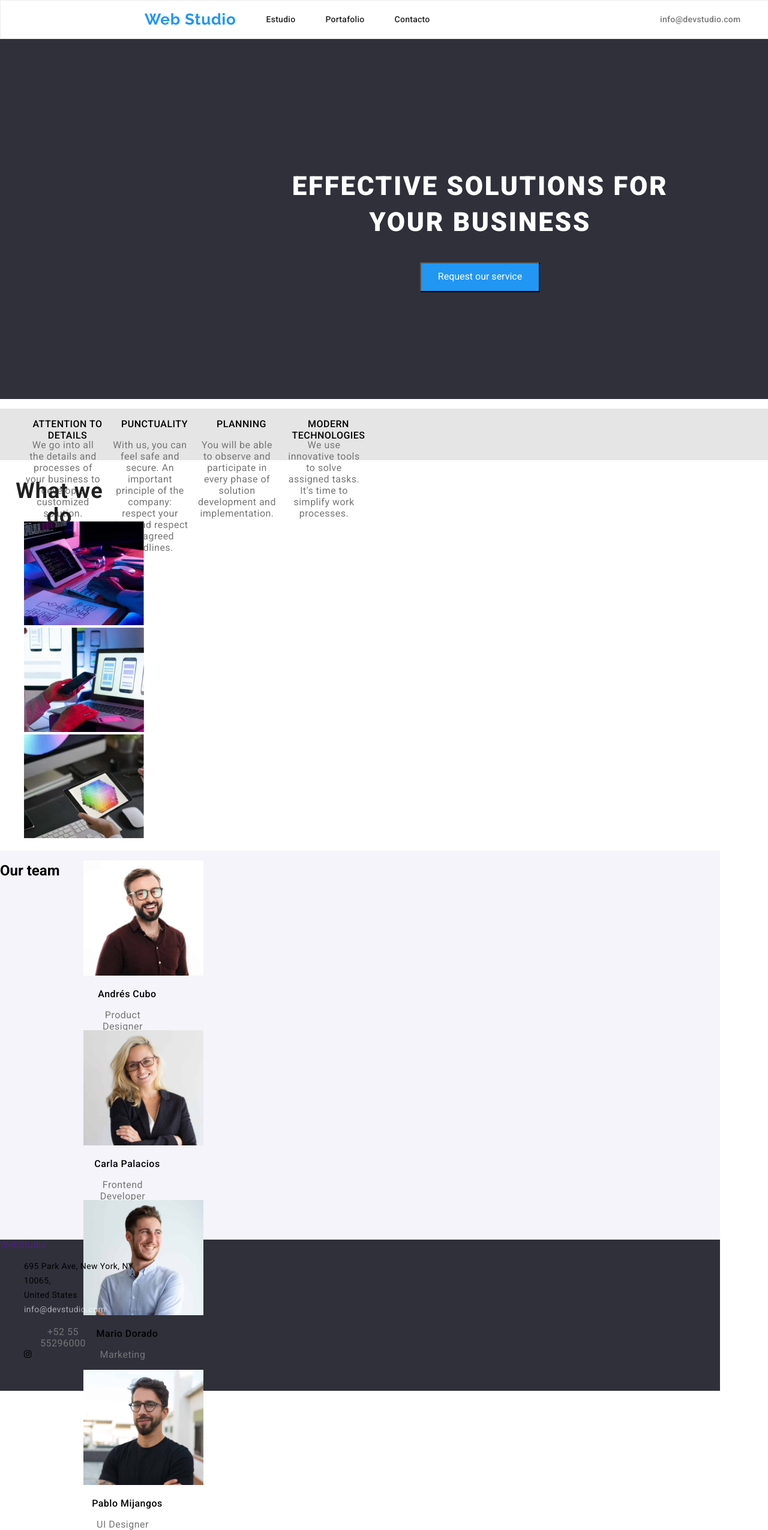
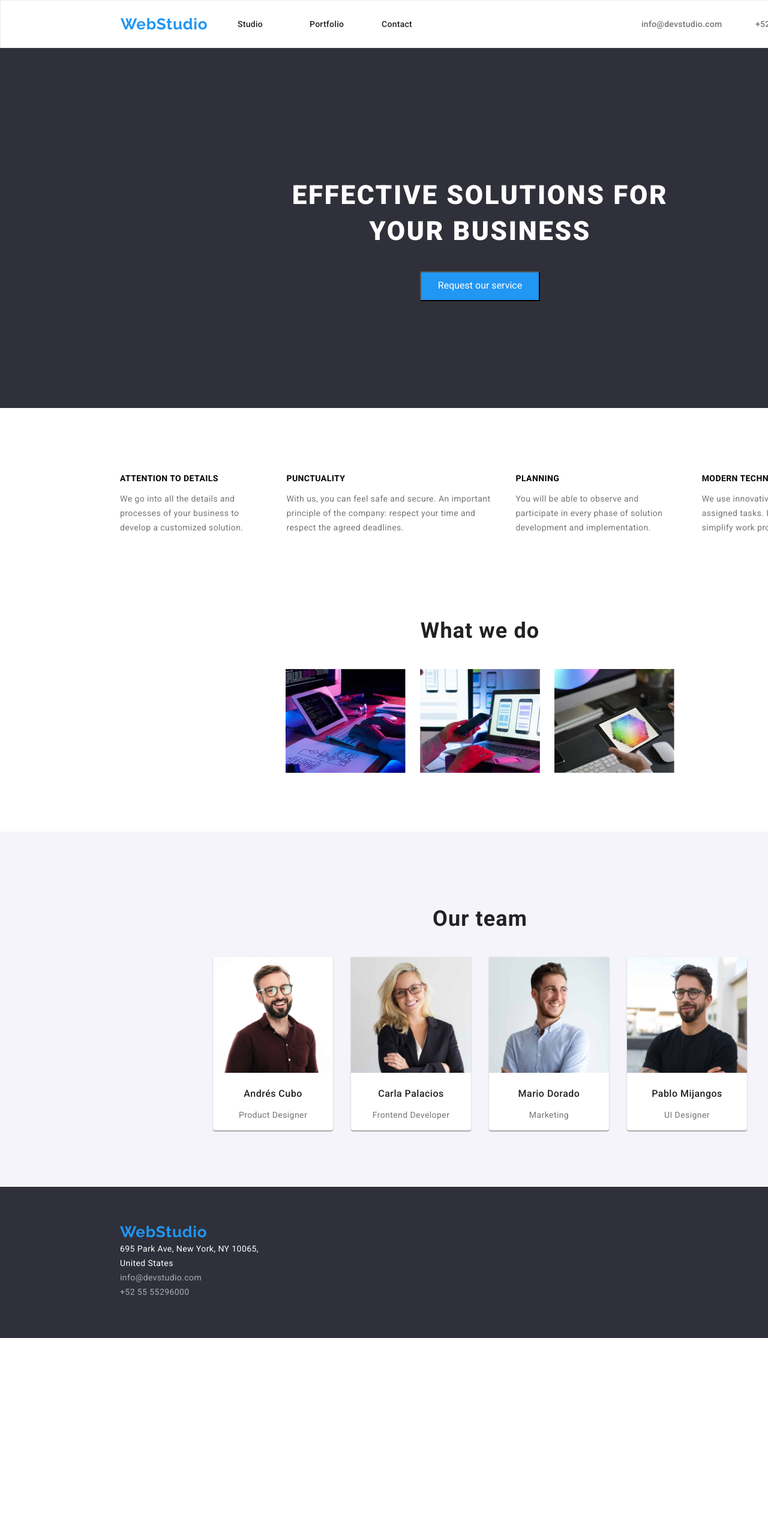
Before and after one commit to Santiagodxz/goit-markup-hw-03, a plain HTML site: page index.html in a window 1280 px wide. Shown: the top 2550 px of the page at 60% size. After the commit the page ends 2230 px from the top, so only its background shows below. Drawn offline with Linux system fonts and the light colour scheme.

Commit message:
Homework

```diff
--- a/css/styles.css
+++ b/css/styles.css
@@ -6,32 +6,28 @@
     --color-logo: #2196F3;
     --color-4: #2F303A;
     --color-st-hover: #188CE8;
-    --color-teambg:  #F5F4FA;
+    --color-teambg: #F5F4FA;
     --color-link-footer: rgba(255, 255, 255, 0.6)
-
-  }
+}
 
 * {
     box-sizing: border-box;
-  }
+}
 
 body {
     background: var(--brand-color-1);
     font-family: 'Roboto', sans-serif;
     font-style: normal;
-    width: 1600px;
 }
 
 ul {
-   list-style: none;
+    list-style: none;
 }
 
 head {
-    background:var(--color-w);
     height: 80px;
     left: 0px;
     top: 0px;
-    width: 1600px;
 }
 
 h1 {
@@ -45,28 +41,28 @@ h1 {
 }
 
 h3 {
-    height: 19px;
+    font-weight: 700;
+    font-size: 14px;
+    letter-spacing: 0.03em;
+    line-height: 16px;
+}
+
+h4 {
+    color: var(--color-2);
     font-weight: 500;
     font-size: 16px;
-    left: 278px;
-    letter-spacing: 0.03em;
     line-height: 19px;
     text-align: center;
-    top: 1925px;
-    width: 145px;
+    letter-spacing: 0.03em;
+    margin-bottom: 0px;
 }
 
 p {
     color: var(--color-3);
-    height: 19px;
     font-weight: 400;
-    font-size: 16px;
-    left: 285px;
+    font-size: 14px;
     letter-spacing: 0.03em;
-    line-height: 19px;
-    text-align: center;
-    top: 1954px;
-    width: 130px;
+    line-height: 24px;
 }
 
 address {
@@ -77,20 +73,21 @@ a {
     text-decoration: none;
 }
 
-.container {
-    margin: 0 auto;
-    width: 1600px;
-}
-
-.header {
+header {
     align-items: center;
-    border: 1px solid #ececec ;
+    background: var(--color-w);
+    border: 1px solid #ececec;
     box-sizing: border-box;
     display: flex;
     justify-content: space-between;
     padding: 0 200px;
+    height: 80px;
+    width: 1600px;
 }
 
+.container {
+    width: 1200px;
+}
 
 .header-nav {
     display: flex;
@@ -98,21 +95,22 @@ a {
     gap: 50px;
 }
 
-.header .logo {
-    width: 145px;
+.footer .logo,
+.header-nav .logo {
+    color: var(--color-logo);
     height: 31px;
-    left: 215px;
-    top: 24px;
     font-family: 'Raleway';
     font-weight: 700;
     font-size: 26px;
+    left: 215px;
     line-height: 31px;
     letter-spacing: 0.03em;
-    color: var(--color-logo);
+    top: 24px;
+    width: 145px;
 }
 
 .link-nav {
-    width: 57px;
+    width: 70px;
     height: 16px;
     left: 552px;
     top: 32px;
@@ -124,7 +122,7 @@ a {
 }
 
 .link-nav:hover {
-    color: var(--color-logo) ;
+    color: var(--color-logo);
 }
 
 .contact-nav {
@@ -133,6 +131,7 @@ a {
     font-size: 14px;
     line-height: 16px;
     letter-spacing: 0.02em;
+    width: 140px;
 }
 
 .link-button {
@@ -151,7 +150,7 @@ a {
 }
 
 .link-button:hover {
-    color:var(--color-white);
+    color: var(--color-white);
     background: #2196F3;
     box-shadow: 0px 3px 1px rgba(0, 0, 0, 0.1), 0px 1px 2px rgba(0, 0, 0, 0.08), 0px 2px 2px rgba(0, 0, 0, 0.12);
     border-radius: 4px;
@@ -161,6 +160,7 @@ a {
     letter-spacing: 0.03em;
     text-align: center;
 }
+
 .studio {
     display: flex;
     flex-direction: column;
@@ -168,8 +168,6 @@ a {
     align-items: center;
     background: var(--color-4);
     height: 600px;
-    left: 3px;
-    top: 69px;
     width: 1600px;
 }
 
@@ -178,8 +176,6 @@ a {
     background: var(--color-logo);
     width: 200px;
     height: 50px;
-    left: 738px;
-    top: 419px;
 }
 
 .button-studio:hover {
@@ -194,73 +190,73 @@ a {
 }
 
 .about {
-        background: var(--color-1-2);
-
-
+    width: 1600px;
+    padding: 95px 200px;
 }
-
-/* TODO */
 
 .about-ul {
     display: flex;
+    justify-content: space-between;
+    gap: 30px;
+}
 
+.what-we-do {
+    width: 1600px;
+    padding: 0 200px 94px 200px;
 }
-.wwd-title {
-    width: 198px;
+
+.class-title {
     height: 42px;
-    left: 701px;
-    top: 969px;
     font-weight: 700;
     font-size: 36px;
     line-height: 42px;
     text-align: center;
     letter-spacing: 0.03em;
     color: var(--color-2);
+    padding-bottom: 55px;
 }
 
-.team {
-    display: inline-flex;
-    width: 1200px;
-    height: 648px;
-    left: 0px;
-    top: 1449px;
+.wwd-content {
+    display: flex;
+    justify-content: center;
+    gap: 24px;
+}
+
+.our-team {
+    width: 1600px;
+    padding: 94px 200px;
     background: var(--color-teambg);
 }
 
-.team-tittle {
-    width: 165px;
-    height: 42px;
-    left: 718px;
-    top: 1543px;
-    font-weight: 700;
-    font-size: 36px;
-    line-height: 42px;
+.our-team-content {
+    display: flex;
+    justify-content: center;
+    gap: 30px;
+}
+
+.our-team-card {
     text-align: center;
-    letter-spacing: 0.03em;
-    color: var(--color-2);
+    background: #FFFFFF;
+    box-shadow: 0px 1px 3px rgba(0, 0, 0, 0.12), 0px 1px 1px rgba(0, 0, 0, 0.14), 0px 2px 1px rgba(0, 0, 0, 0.2);
+    border-radius: 0px 0px 4px 4px;
 }
 
 .footer {
-    width: 1200px;
+    width: 1600px;
     height: 252px;
-    left: 0px;
-    top: 2097px;
+    padding: 60px 200px;
     background: var(--color-4);
 }
 
 .footer-list {
-    width: 231px;
-    height: 21px;
-    left: 215px;
-    top: 2197px;
     font-weight: 400;
     font-size: 14px;
     line-height: 24px;
     letter-spacing: 0.03em;
-    color: var(--color-white);
+    color: var(--color-w);
 }
 
-.link-mail {
+.link-contact {
     width: 231px;
     height: 21px;
     left: 215px;
@@ -272,27 +268,58 @@ a {
     color: rgba(255, 255, 255, 0.6);
 }
 
-.link-tel {
-    width: 231px;
-    height: 21px;
-    left: 215px;
-    top: 1812px;
-    font-weight: 400;
-    font-size: 14px;
-    line-height: 24px;
-    letter-spacing: 0.03em;
-    color: rgba(255, 255, 255, 0.6);
+
+.link-contact:hover {
+    color: var(--color-logo);
+}
+
+.section-buttons {
+    width: 1600px;
+    padding: 106px 200px 50px 200px;
+
+}
+
+.button-project {
+    font-weight: 500;
+    width: 128px;
+    height: 38px;
+    left: calc(50% - 128px/2 - 160px);
+    top: calc(50% - 38px/2 - 735px);
+    background: #F5F4FA;
+    border-radius: 4px;
+    border: none;
+    cursor: pointer;
+}
+
+.button-project:hover {
+    color: var(--color-w);
+    background: #2196F3;
+    box-shadow: 0px 3px 1px rgba(0, 0, 0, 0.1), 0px 1px 2px rgba(0, 0, 0, 0.08), 0px 2px 2px rgba(0, 0, 0, 0.12);
+    border-radius: 4px;
+    font-weight: 500;
+}
+
+.guide-buttons {
+    display: flex;
+    justify-content: center;
+    gap: 8px;
+}
+
+
+.projects {
+    width: 1600px;
+    padding: 0 200px 82px 200px;
 }
 
 .project-img {
-    box-sizing: border-box;
-    width: 370px;
-    height: 404px;
-    left: 215px;
-    top: 262px;
-    background: var(--color-white);
+    display: flex;
+    flex-wrap: wrap;
+    background: var(--color-w);
+    gap: 30px;
+}
+
+.project-card {
     border: 1px solid #EEEEEE;
-    display: inline-block;
 }
 
 .project-title {
@@ -300,5 +327,15 @@ a {
     font-size: 18px;
     line-height: 36px;
     letter-spacing: 0.06em;
-    color:var(--color-2);
+    color: var(--color-2);
+    padding-left: 24px;
 }
+
+.project-p {
+    color: var(--color-3);
+    font-weight: 400;
+    font-size: 16px;
+    line-height: 30px;
+    letter-spacing: 0.03em;
+    padding-left: 24px;
+}
--- a/index.html
+++ b/index.html
@@ -13,154 +13,155 @@
       href="https://fonts.googleapis.com/css2?family=Raleway:wght@700&family=Roboto:wght@400;500;700;900&display=swap"
       rel="stylesheet"
     />
-    <script src="https://kit.fontawesome.com/3f74c0d423.js" crossorigin="anonymous"></script>
+    <script
+      src="https://kit.fontawesome.com/3f74c0d423.js"
+      crossorigin="anonymous"
+    ></script>
   </head>
   <body>
     <div class="container">
-    <header class="header">
+      <header>
         <nav>
-        <ul class="header-nav ">
-          <li><a class="logo" href="./index.html">Web Studio</a></li>
-          <li><a class="link-nav" href="./index.html">Estudio</a></li>
-          <li><a class="link-nav" href="./portafolio.html">Portafolio</a></li>
-          <li><a class="link-nav" href="">Contacto</a></li>
-        </ul>
+          <div class="header-nav">
+            <a class="logo" href="./index.html">WebStudio</a>
+            <a class="link-nav" href="./index.html">Studio</a>
+            <a class="link-nav" href="./portafolio.html">Portfolio</a>
+            <a class="link-nav" href="">Contact</a>
+          </div>
         </nav>
-      <ul class="header-nav">
-        <li>
+        <div class="header-nav">
           <a class="link-nav contact-nav" href="mailto:info@devstudio.com"
-            >info@devstudio.com</a>
-        </li>
-        <li>
-          <a class="link-nav contact-nav" href="tel:+525555296000">+52 55 55296000</a>
-        </li>
-      </ul>
+            >info@devstudio.com</a
+          >
+          <a class="link-nav contact-nav" href="tel:+525555296000"
+            >+52 55 55296000</a
+          >
+        </div>
       </header>
       <main>
         <!--Seccion Studio-->
         <section class="studio">
           <h1>EFFECTIVE SOLUTIONS FOR YOUR BUSINESS</h1>
-        <button class="button-studio" type="button">Request our service</button>
+          <button class="button-studio" type="button">
+            Request our service
+          </button>
         </section>
         <!--Seccion About-->
         <section class="about">
-        <ul class="about-ul">
-          <li>
+          <div class="about-ul">
+            <div>
               <h3>ATTENTION TO DETAILS</h3>
               <p>
                 We go into all the details and processes of your business to
                 develop a customized solution.
               </p>
-          </li>
-          <li>
+            </div>
+            <div>
               <h3>PUNCTUALITY</h3>
               <p>
                 With us, you can feel safe and secure. An important principle of
                 the company: respect your time and respect the agreed deadlines.
               </p>
-          </li>
-          <li>
+            </div>
+            <div>
               <h3>PLANNING</h3>
               <p>
                 You will be able to observe and participate in every phase of
                 solution development and implementation.
               </p>
-          </li>
-          <li>
+            </div>
+            <div>
               <h3>MODERN TECHNOLOGIES</h3>
               <p>
                 We use innovative tools to solve assigned tasks. It's time to
                 simplify work processes.
               </p>
-          </li>
-        </ul>
+            </div>
+          </div>
         </section>
         <!--Seccion what we do-->
         <section class="what-we-do">
-        <h2 class="wwd-title">What we do</h2>
-        <ul>
-          <li>
+          <h2 class="class-title">What we do</h2>
+          <div class="wwd-content">
+            <div>
               <img
                 src="images/image1.jpg"
                 width="200"
                 alt="programador escribiendo"
               />
-          </li>
-          <li>
+            </div>
+            <div>
               <img
                 src="images/image2.jpg"
                 width="200"
                 alt="diseñador de app moviles trabajando"
               />
-          </li>
-          <li>
+            </div>
+            <div>
               <img
                 src="images/image3.jpg"
                 width="200"
                 alt="tablet con paleta de colores"
               />
-          </li>
-        </ul>
+            </div>
+          </div>
         </section>
         <!--Seccion team-->
-      <section class="team">
-        <h2 class="team-title">Our team</h2>
-        <ul>
-          <li>
+        <section class="our-team">
+          <h2 class="class-title">Our team</h2>
+          <div class="our-team-content">
+            <div class="our-team-card">
               <img
                 src="images/team1.jpg"
                 width="200"
                 alt="Hombre de gafas sonriendo alegre"
               />
-            <h3>Andrés Cubo</h3>
+              <h4>Andrés Cubo</h4>
               <p>Product Designer</p>
-          </li>
-          <li>
+            </div>
+            <div class="our-team-card">
               <img
                 src="images/team2.jpg"
                 width="200"
                 alt="Mujer rubia de gafas sonriendo"
               />
-            <h3>Carla Palacios</h3>
+              <h4>Carla Palacios</h4>
               <p>Frontend Developer</p>
-          </li>
-          <li>
+            </div>
+            <div class="our-team-card">
               <img src="images/team3.jpg" width="200" alt="Joven sonriendo" />
-            <h3>Mario Dorado</h3>
+              <h4>Mario Dorado</h4>
               <p>Marketing</p>
-          </li>
-          <li>
+            </div>
+            <div class="our-team-card">
               <img
                 src="images/team4.jpg"
                 width="200"
                 alt="Hombre de gafas sonriendo"
               />
-            <h3>Pablo Mijangos</h3>
+              <h4>Pablo Mijangos</h4>
               <p>UI Designer</p>
-          </li>
-        </ul>
+            </div>
+          </div>
         </section>
       </main>
       <footer class="footer">
         <a class="logo" href="">WebStudio</a>
         <address>
-        <ul class="footer-list">
-          <li>
+          <div class="footer-list">
+            <div>
               695 Park Ave, New York, NY 10065,<br />
               United States
-          </li>
-          <li>
-            <a class="link-nav link-mail" href="mailto:info@devstudio.com"
+            </div>
+            <a class="link-contact" href="mailto:info@devstudio.com"
               >info@devstudio.com</a
             >
-          </li>
-          <li>
-            <a class="link-nav link-tel" href="tel:+525555296000"
-              ><p>+52 55 55296000</p></a
+            <div>
+              <a class="link-contact" href="tel:+525555296000"
+                >+52 55 55296000</a
               >
-            <i class="fa-brands fa-instagram"></i>
-          </li>
-        </ul>
+            </div>
+          </div>
         </address>
       </footer>
     </div>
```
Also changed, not shown: portafolio.html (+78 -73 lines). Lines whose indentation alone changed are shown as unchanged.
